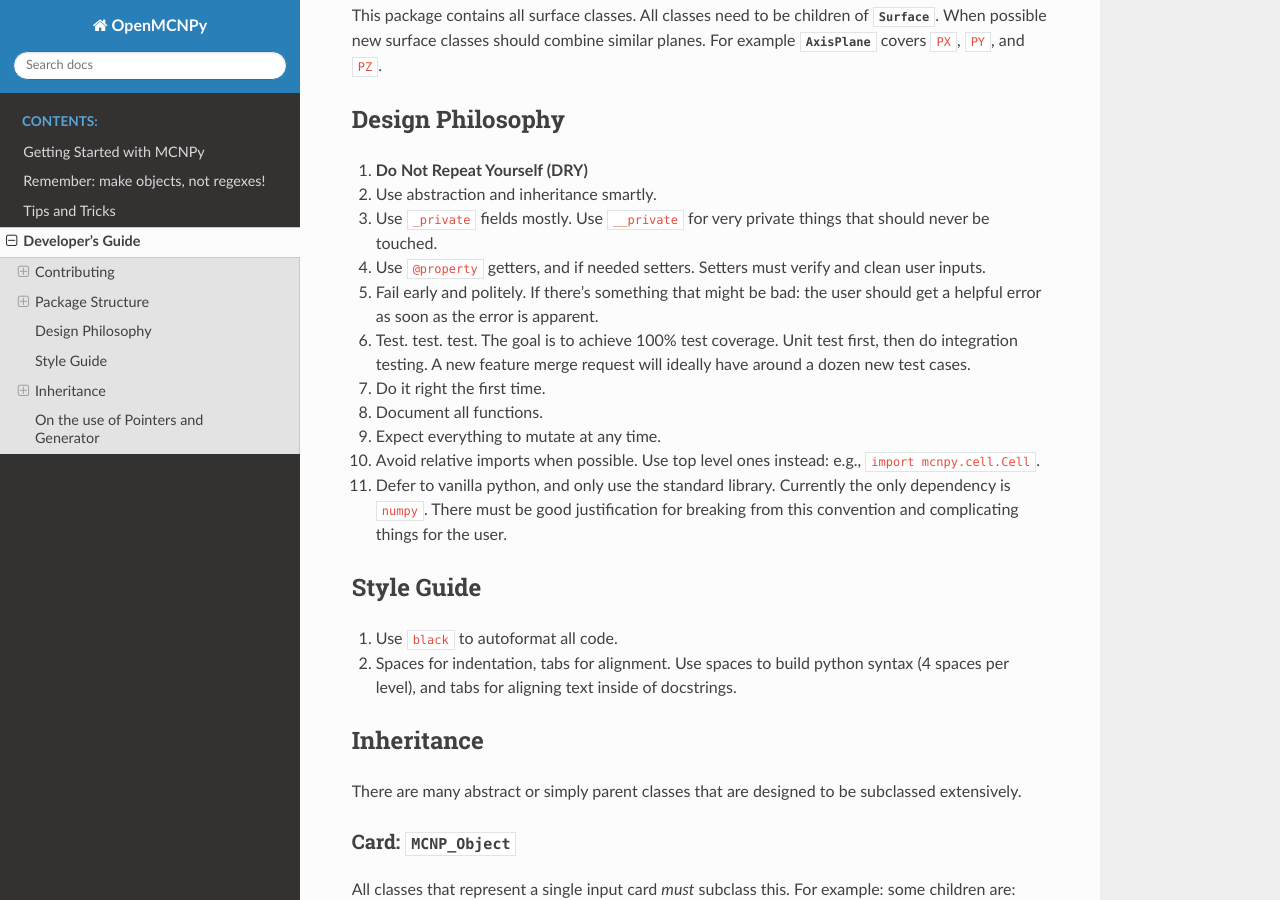
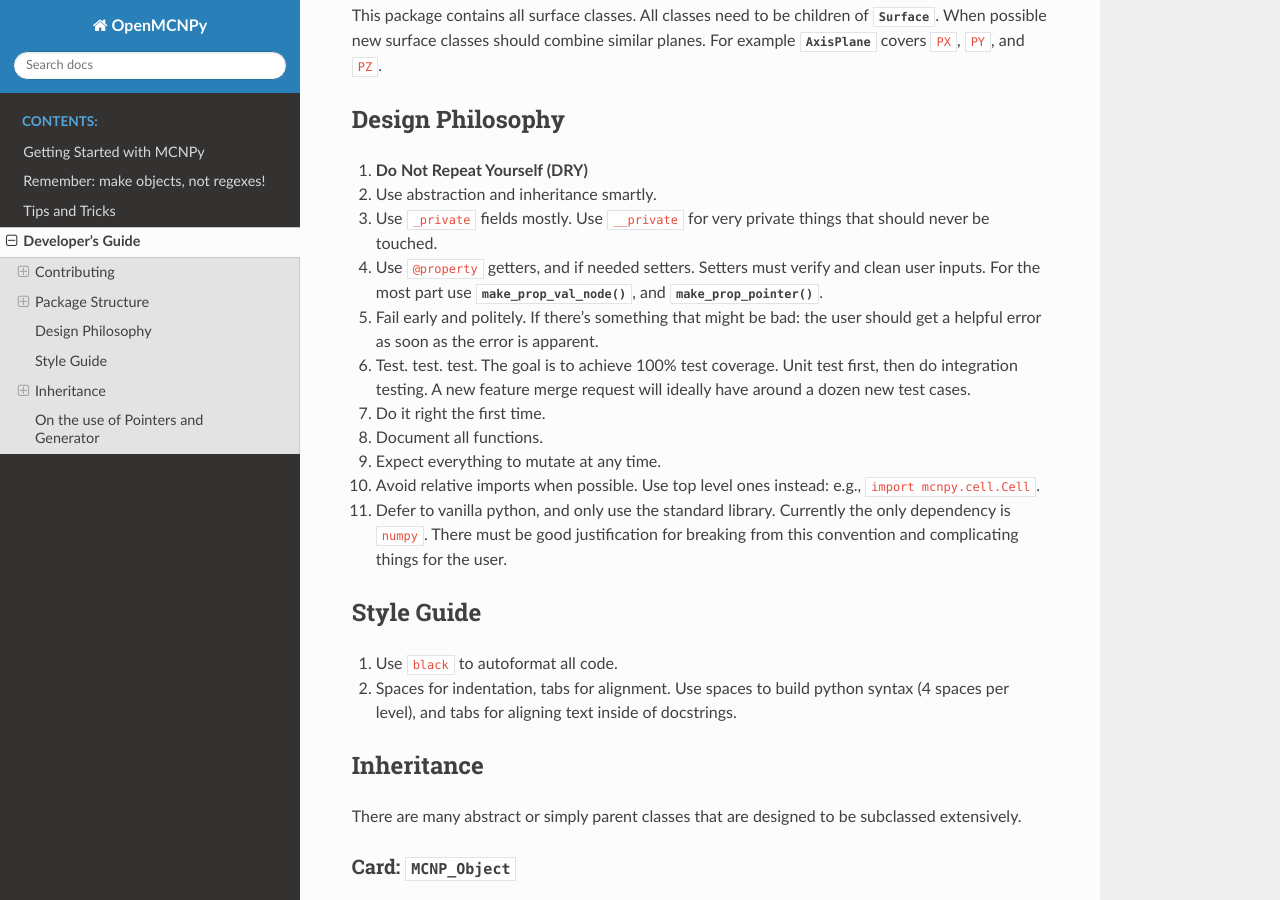
Before and after one commit to idaholab/MontePy, a Sphinx documentation site: the page built from doc/source/developing.rst, in a window 1280 px wide and 900 px high, scrolled down 2618 px. Built offline with Sphinx 7.4.7 and the Read the Docs theme 2.0.0, drawn with Linux system fonts in a browser that asks for light colours; pages that are not in the unit, such as notebooks, are missing from menus.

Commit message:
Added guidance to use meta-programming tools

```diff
--- a/doc/source/developing.rst
+++ b/doc/source/developing.rst
@@ -138,7 +138,7 @@ Design Philosophy
 #. **Do Not Repeat Yourself (DRY)**
 #. Use abstraction and inheritance smartly.
 #. Use ``_private`` fields mostly. Use ``__private`` for very private things that should never be touched.
-#. Use ``@property`` getters, and if needed setters. Setters must verify and clean user inputs.
+#. Use ``@property`` getters, and if needed setters. Setters must verify and clean user inputs. For the most part use :func:`~mcnpy.utilities.make_prop_val_node`, and :func:`~mcnpy.utilities.make_prop_pointer`.
 #. Fail early and politely. If there's something that might be bad: the user should get a helpful error as
    soon as the error is apparent.
 #. Test. test. test. The goal is to achieve 100% test coverage. Unit test first, then do integration testing. A new feature merge request will ideally have around a dozen new test cases.
```
